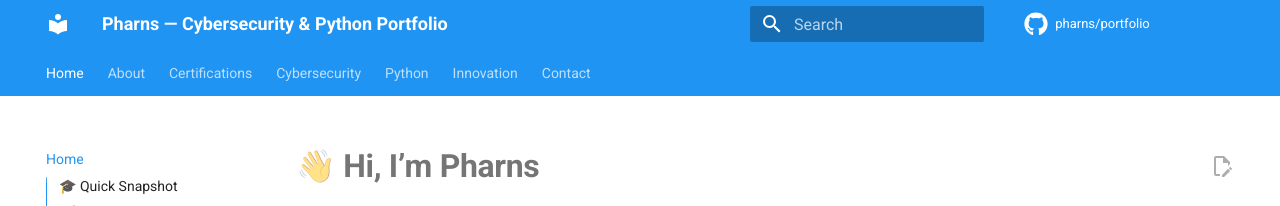
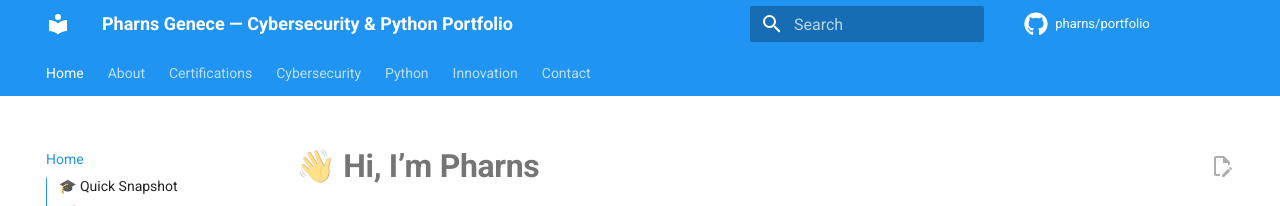
Before and after one commit to Pharns/portfolio, an MkDocs documentation site: the page built from docs/index.md, in a window 1280 px wide. Shown: the top 206 px of the page. Built offline with MkDocs 1.6.1 and Material for MkDocs 9.7.7, drawn with Linux system fonts in a browser that asks for light colours; comment, search, counter and statistics services are not loaded.

Commit message:
site name update

```diff
--- a/mkdocs.yml
+++ b/mkdocs.yml
@@ -1,4 +1,4 @@
-site_name: Pharns — Cybersecurity & Python Portfolio
+site_name: Pharns Genece — Cybersecurity & Python Portfolio
 site_url: https://pharns.github.io/portfolio
 repo_url: https://github.com/Pharns/portfolio
 repo_name: pharns/portfolio
```
